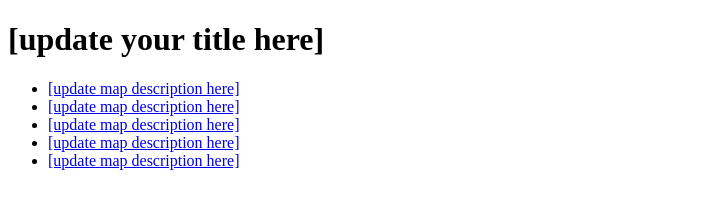
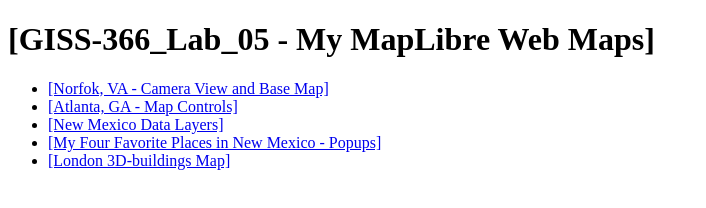
Before and after one commit to vejhed61-code/giss-366-lab5, a plain HTML site: page docs/index.html in a window 1280 px wide. Shown: the whole page, without its empty margins (0-706 px from the left). Drawn offline with Linux system fonts and the light colour scheme.

Commit message:
Final - 5 Maps Complete

```diff
--- a/docs/index.html
+++ b/docs/index.html
@@ -4,13 +4,13 @@
   <title>GISS 366 Lab 05</title>
 </head>
 <body>
-  <h1>[update your title here]</h1>
+  <h1>[GISS-366_Lab_05 - My MapLibre Web Maps]</h1>
   <ul>
-    <li><a href="map1.html">[update map description here]</a></li>
-    <li><a href="map2.html">[update map description here]</a></li>
-    <li><a href="map3.html">[update map description here]</a></li>
-    <li><a href="map4.html">[update map description here]</a></li>
-    <li><a href="map5.html">[update map description here]</a></li>
+    <li><a href="map1.html">[Norfok, VA - Camera View and Base Map]</a></li>
+    <li><a href="map2.html">[Atlanta, GA - Map Controls]</a></li>
+    <li><a href="map3.html">[New Mexico Data Layers]</a></li>
+    <li><a href="map4.html">[My Four Favorite Places in New Mexico - Popups]</a></li>
+    <li><a href="map5.html">[London 3D-buildings Map]</a></li>
   </ul>
 </body>
 </html>
```
